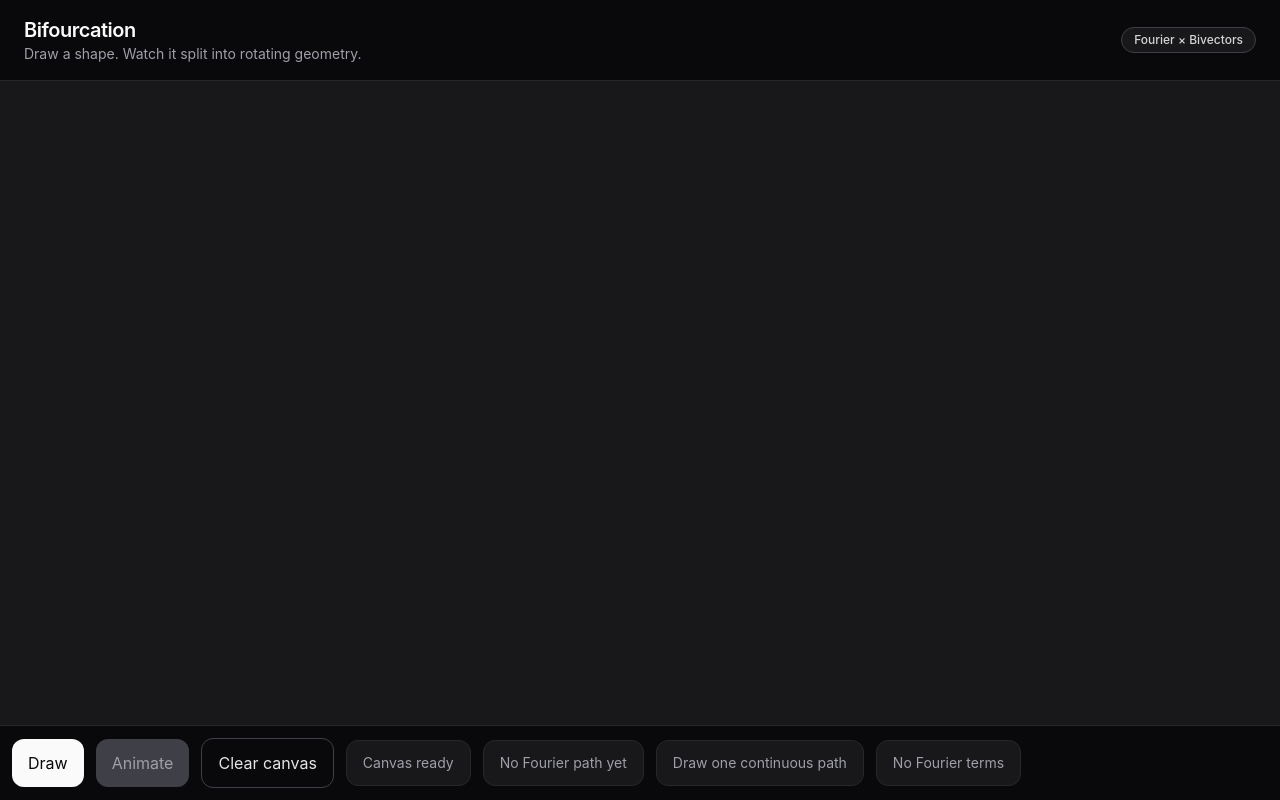
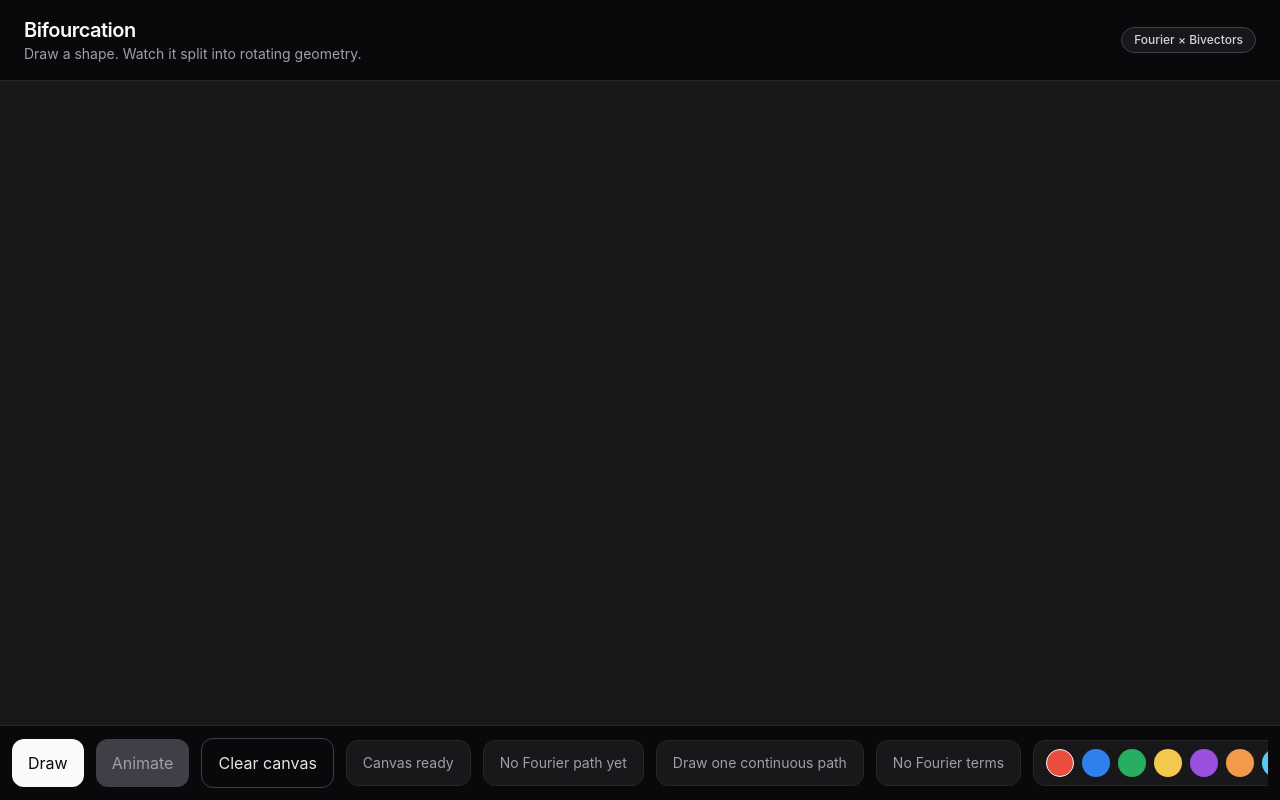
Before and after one commit to MSulSal/bifourcation, a React (Vite) app: page / in a window 1280 px wide. Built offline with nearby package versions, Linux system fonts and the light colour scheme.

Commit message:
Add pen controls

```diff
--- a/src/App.tsx
+++ b/src/App.tsx
@@ -8,10 +8,23 @@ import { EpicycleCanvas } from "./components/EpicycleCanvas";
 
 // console.log(algebraAxiomsHold());
 
+const PEN_COLORS = [
+	"#e84d3d",
+	"#2f80ed",
+	"#27ae60",
+	"#f2c94c",
+	"#9b51e0",
+	"#f2994a",
+	"#56ccf2",
+	"#eb5757",
+];
+
 function App() {
 	const [clearSignal, setClearSignal] = useState(0);
 	const [strokes, setStrokes] = useState<Stroke[]>([]);
 	const [isAnimating, setIsAnimating] = useState(false);
+	const [penColor, setPenColor] = useState(PEN_COLORS[0]);
+	const [penWidth, setPenWidth] = useState(4);
 
 	const pointCount = strokes.reduce(
 		(total, stroke) => total + stroke.points.length,
@@ -53,6 +66,8 @@ function App() {
 				<section className="relative min-h-0 flex-1 bg-zinc-900">
 					<DrawingCanvas
 						clearSignal={clearSignal}
+						penColor={penColor}
+						penWidth={penWidth}
 						onStrokesChange={setStrokes}
 					/>
 
@@ -112,6 +127,40 @@ function App() {
 								? "No Fourier terms"
 								: `${fourierTerms.length} Fourier terms · largest radius ${largestTerm.amplitude.toFixed(1)}`}
 						</div>
+
+						<div className="flex shrink-0 items-center gap-2 rounded-xl border border-zinc-800 bg-zinc-900 px-3 py-2">
+							{PEN_COLORS.map(color => (
+								<button
+									key={color}
+									className="h-7 w-7 rounded-full border transition"
+									style={{
+										backgroundColor: color,
+										borderColor:
+											color === penColor
+												? "#f4f4f5"
+												: "transparent",
+									}}
+									onClick={() => setPenColor(color)}
+									aria-label={`Select pen color ${color}`}
+								/>
+							))}
+						</div>
+
+						<label className="flex shrink-0 items-center gap-3 rounded-xl border border-zinc-800 bg-zinc-900 px-4 py-3 text-sm text-zinc-400">
+							<span>Width</span>
+							<input
+								type="range"
+								min={2}
+								max={12}
+								value={penWidth}
+								onChange={event =>
+									setPenWidth(Number(event.target.value))
+								}
+							/>
+							<span className="w-6 text-right text-zinc-300">
+								{penWidth}
+							</span>
+						</label>
 					</div>
 				</aside>
 			</section>
--- a/src/components/DrawingCanvas.tsx
+++ b/src/components/DrawingCanvas.tsx
@@ -1,40 +1,30 @@
 import { useEffect, useRef, useState, type PointerEvent } from "react";
 import type { Point, Stroke } from "../types/geometry";
 
-const STROKE_COLORS = [
-	"#e84d3d", // red
-	"#2f80ed", // blue
-	"#27ae60", // green
-	"#f2c94c", // yellow
-	"#9b51e0", // purple
-	"#f2994a", // orange
-	"#56ccf2", // light blue
-	"#eb5757", // coral
-];
-
 type DrawingCanvasProps = {
 	clearSignal: number;
+	penColor: string;
+	penWidth: number;
 	onStrokesChange: (strokes: Stroke[]) => void;
 };
 
-function getNextStrokeColor(currentIndex: number) {
-	return STROKE_COLORS[(currentIndex + 1) % STROKE_COLORS.length];
-}
-
 export function DrawingCanvas({
 	clearSignal,
+	penColor,
+	penWidth,
 	onStrokesChange,
 }: DrawingCanvasProps) {
 	const canvasRef = useRef<HTMLCanvasElement | null>(null);
 	const isDrawingRef = useRef(false);
+	const currentStrokeColorRef = useRef(penColor);
+	const currentStrokeWidthRef = useRef(penWidth);
 	const previousPointRef = useRef<Point | null>(null);
-	const strokeColorIndexRef = useRef(-1);
-	const currentStrokeColorRef = useRef(STROKE_COLORS[0]);
 	const strokesRef = useRef<Stroke[]>([]);
 	const currentStrokePointsRef = useRef<Point[]>([]);
 	const [pointerPreview, setPointerPreview] = useState<{
 		point: Point;
 		color: string;
+		width: number;
 	} | null>(null);
 
 	function getCanvasPoint(event: PointerEvent): Point {
@@ -57,7 +47,7 @@ export function DrawingCanvas({
 		if (!ctx) return;
 
 		ctx.strokeStyle = currentStrokeColorRef.current;
-		ctx.lineWidth = 4;
+		ctx.lineWidth = currentStrokeWidthRef.current;
 		ctx.lineCap = "round";
 		ctx.lineJoin = "round";
 
@@ -72,12 +62,8 @@ export function DrawingCanvas({
 		if (!canvas) return;
 
 		canvas.setPointerCapture(event.pointerId);
-
-		strokeColorIndexRef.current =
-			(strokeColorIndexRef.current + 1) % STROKE_COLORS.length;
-
-		currentStrokeColorRef.current =
-			STROKE_COLORS[strokeColorIndexRef.current];
+		currentStrokeColorRef.current = penColor;
+		currentStrokeWidthRef.current = penWidth;
 
 		const point = getCanvasPoint(event);
 
@@ -88,6 +74,7 @@ export function DrawingCanvas({
 		setPointerPreview({
 			point,
 			color: currentStrokeColorRef.current,
+			width: currentStrokeWidthRef.current,
 		});
 	}
 
@@ -101,6 +88,7 @@ export function DrawingCanvas({
 		setPointerPreview({
 			point: currentPoint,
 			color: currentStrokeColorRef.current,
+			width: currentStrokeWidthRef.current,
 		});
 		currentStrokePointsRef.current.push(currentPoint);
 		const previousPoint = previousPointRef.current;
@@ -124,6 +112,7 @@ export function DrawingCanvas({
 		if (currentStrokePointsRef.current.length > 1) {
 			strokesRef.current.push({
 				color: currentStrokeColorRef.current,
+				width: currentStrokeWidthRef.current,
 				points: currentStrokePointsRef.current,
 			});
 
@@ -140,14 +129,16 @@ export function DrawingCanvas({
 
 		setPointerPreview({
 			point: getCanvasPoint(event),
-			color: getNextStrokeColor(strokeColorIndexRef.current),
+			color: penColor,
+			width: penWidth,
 		});
 	}
 
 	function handlePointerEnter(event: PointerEvent<HTMLCanvasElement>) {
 		setPointerPreview({
 			point: getCanvasPoint(event),
-			color: getNextStrokeColor(strokeColorIndexRef.current),
+			color: currentStrokeColorRef.current,
+			width: currentStrokeWidthRef.current,
 		});
 	}
 
@@ -196,6 +187,7 @@ export function DrawingCanvas({
 		onStrokesChange(
 			strokesRef.current.map(stroke => ({
 				color: stroke.color,
+				width: stroke.width,
 				points: [...stroke.points],
 			})),
 		);
@@ -223,6 +215,13 @@ export function DrawingCanvas({
 		clearCanvas();
 	}, [clearSignal]);
 
+	useEffect(() => {
+		if (isDrawingRef.current) return;
+
+		currentStrokeColorRef.current = penColor;
+		currentStrokeWidthRef.current = penWidth;
+	}, [penColor, penWidth]);
+
 	return (
 		<div className="relative h-full w-full">
 			<canvas
@@ -238,10 +237,12 @@ export function DrawingCanvas({
 
 			{pointerPreview && (
 				<div
-					className="pointer-events-none absolute h-6 w-6 rounded-full border"
+					className="pointer-events-none absolute rounded-full border"
 					style={{
 						left: pointerPreview.point.x,
 						top: pointerPreview.point.y,
+						width: Math.max(18, pointerPreview.width * 4),
+						height: Math.max(18, pointerPreview.width * 4),
 						transform: "translate(-50%, -50%)",
 						borderColor: pointerPreview.color,
 						backgroundColor: `${pointerPreview.color}33`,
--- a/src/types/geometry.ts
+++ b/src/types/geometry.ts
@@ -5,5 +5,6 @@ export type Point = {
 
 export type Stroke = {
 	color: string;
+	width: number;
 	points: Point[];
 };
```
